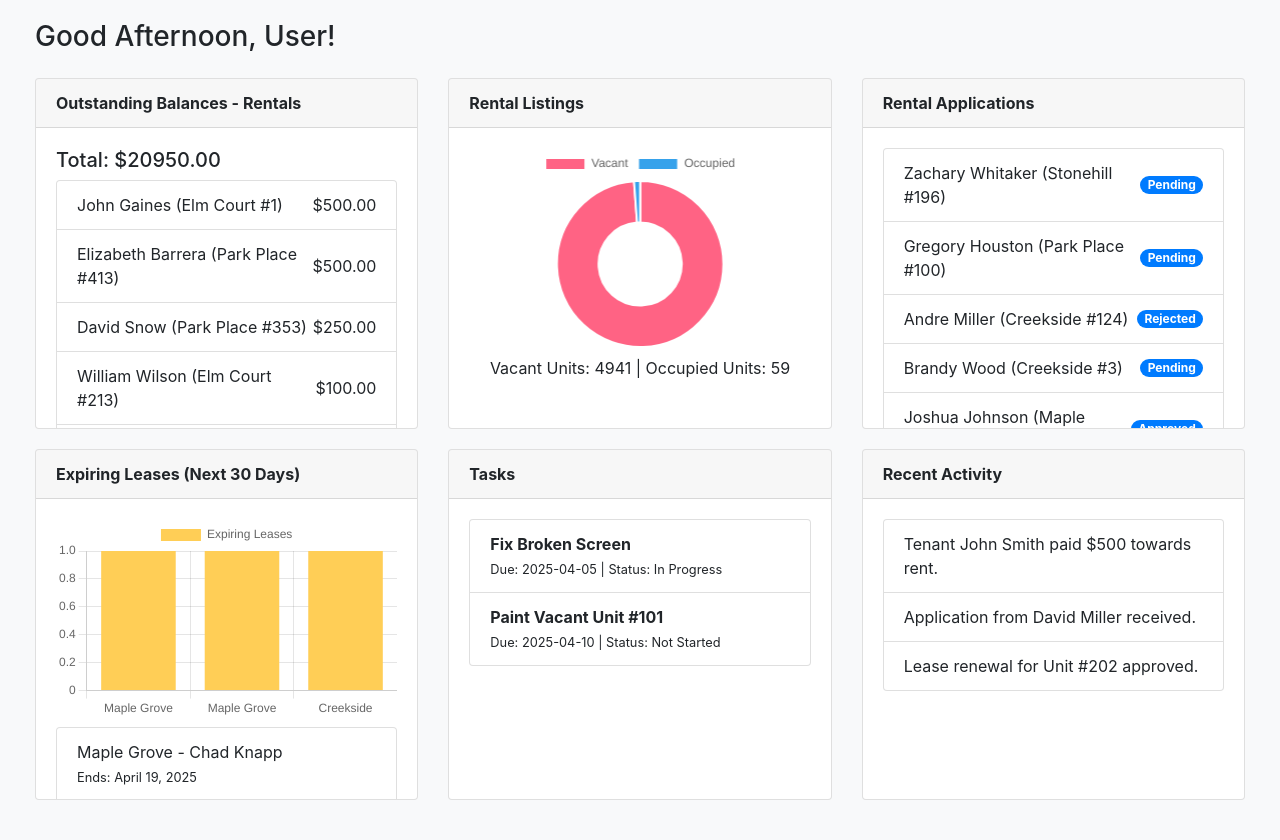
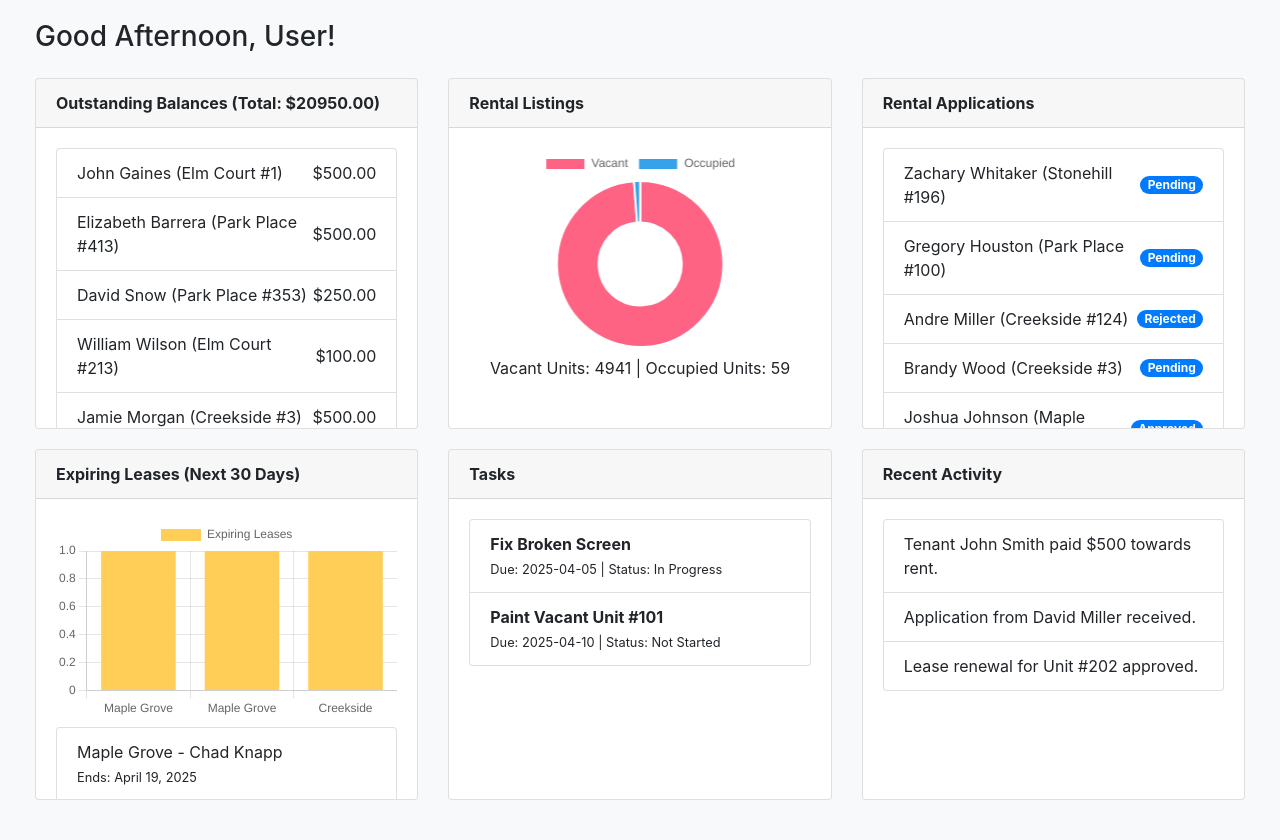
Before and after one commit to scottgriffinm/Lease-Tracker, a Django app: page / in a window 1280 px wide. Run offline with Django 5.2, Linux system fonts and the light colour scheme; data comes from the database, SQL or seed files in the repository; some libraries are stand-ins or nearby versions.

Commit message:
adjustments to dashboard style

```diff
--- a/property_management/rentals/templates/rentals/dashboard.html
+++ b/property_management/rentals/templates/rentals/dashboard.html
@@ -37,10 +37,9 @@
     <div class="col-md-4">
       <div class="card">
         <div class="card-header">
-          <strong>Outstanding Balances - Rentals</strong>
+          <strong>Outstanding Balances (Total: ${{ total_outstanding }})</strong>
         </div>
         <div class="card-body fixed-height">
-          <h5>Total: ${{ total_outstanding }}</h5>
           <ul class="list-group">
             {% for lease in outstanding_balances %}
               <li class="list-group-item d-flex justify-content-between align-items-center">
```
Also changed, not shown: 1 other file.
